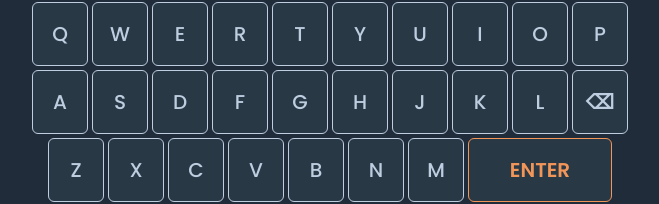
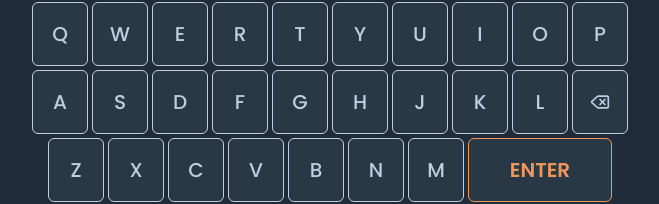
Before and after one commit to B0RGESdaniel/eternoo, a React (Vite) app: page / in a window 1280 px wide. Shown: the part 578-782 px from the top of the page, without its empty margins (310-969 px from the left). Built offline with nearby package versions, Linux system fonts and the light colour scheme.

Commit message:
change backspace text to icon

```diff
--- a/src/App.tsx
+++ b/src/App.tsx
@@ -171,7 +171,7 @@ function App() {
   function handleKeyPress(key: string) {
     if (!key) return;
 
-    if (key === "⌫") {
+    if (key === "DELETE") {
       const newAttempt = [...currentAttempt];
       if (newAttempt[currentFocusIndex]) {
         newAttempt[currentFocusIndex] = "";
@@ -202,7 +202,7 @@ function App() {
   useEffect(() => {
     function handlePhysicalKey(e: KeyboardEvent) {
       if (isFinishDialogOpen) return;
-      if (e.key === "Backspace") return handleKeyPress("⌫");
+      if (e.key === "Backspace") return handleKeyPress("DELETE");
       if (e.key === "Enter") return handleKeyPress("ENTER");
       if (e.key === "ArrowLeft") {
         e.preventDefault();
--- a/src/components/keyboard.tsx
+++ b/src/components/keyboard.tsx
@@ -1,4 +1,5 @@
 import { tv } from "tailwind-variants";
+import { Delete } from "lucide-react";
 import { LETTERS } from "../utils/alphabet";
 
 type KeyHit = "notUsed" | "wrong" | "exists" | "right";
@@ -8,7 +9,7 @@ const KEYS: LetterKey[] = LETTERS.map((l) => ({ letter: l, hit: "notUsed" }));
 
 const ROWS: LetterKey[][] = [
   KEYS.slice(0, 10),
-  [...KEYS.slice(10, 19), { letter: "⌫", hit: "notUsed" }],
+  [...KEYS.slice(10, 19), { letter: "DELETE", hit: "notUsed" }],
   [...KEYS.slice(19), { letter: "ENTER", hit: "notUsed" }],
 ];
 
@@ -18,7 +19,7 @@ const button = tv({
     size: {
       letter: "w-8.5 lg:w-14",
       enter: "w-22 lg:w-36 border-primary! text-primary! font-semibold",
-      backspace: "w-10 lg:w-14 text-xl font-bold",
+      backspace: "w-10 lg:w-14 text-3xl font-bold",
     },
     hit: {
       notUsed: "bg-secondary-background border border-blue-foreground",
@@ -41,7 +42,7 @@ interface KeyboardProps {
 export function Keyboard({ onKey, keyHits = {} }: KeyboardProps) {
   function handleSize(key: string) {
     if (key === "ENTER") return "enter";
-    if (key === "⌫") return "backspace";
+    if (key === "DELETE") return "backspace";
     return "letter";
   }
 
@@ -61,7 +62,7 @@ export function Keyboard({ onKey, keyHits = {} }: KeyboardProps) {
                 hit: keyHits[key.letter] ?? key.hit,
               })}
             >
-              {key.letter}
+              {key.letter === "DELETE" ? <Delete size={20} /> : key.letter}
             </button>
           ))}
         </div>
```
